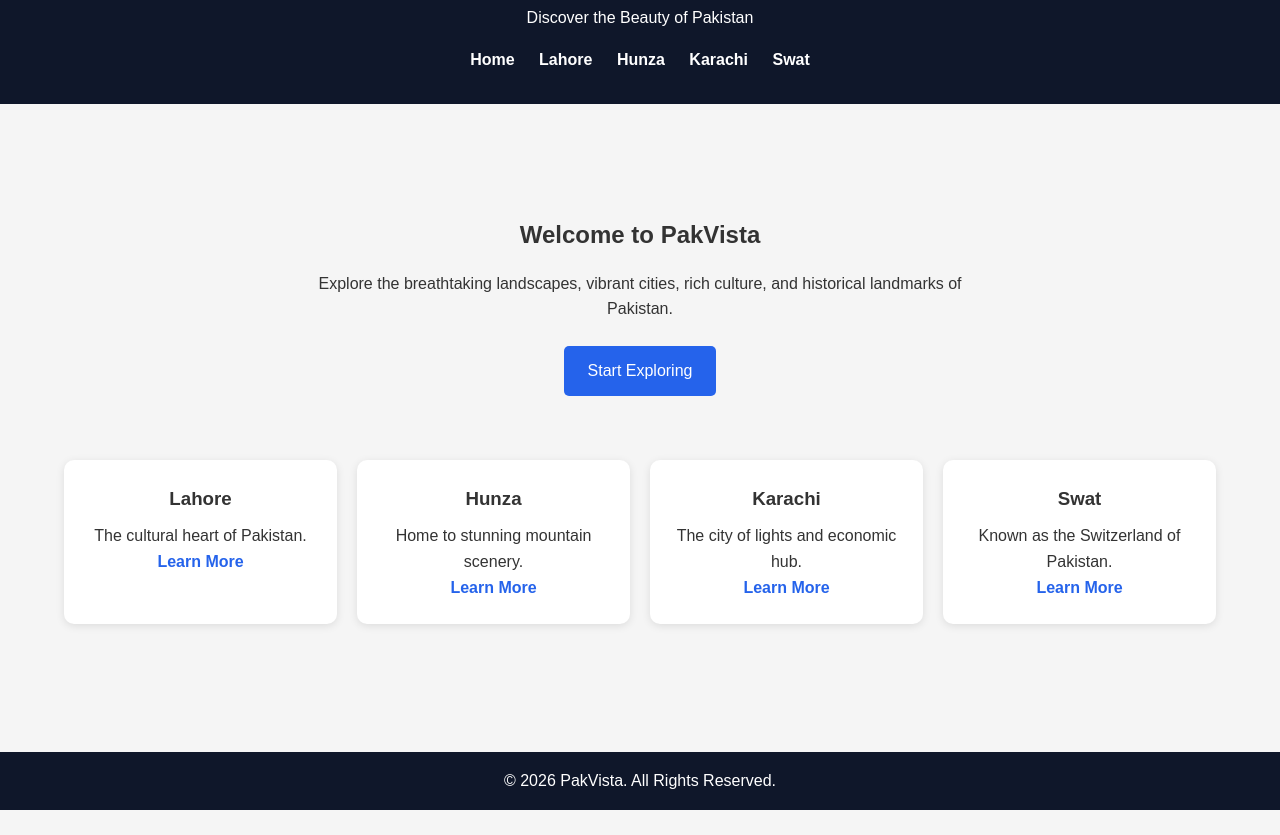
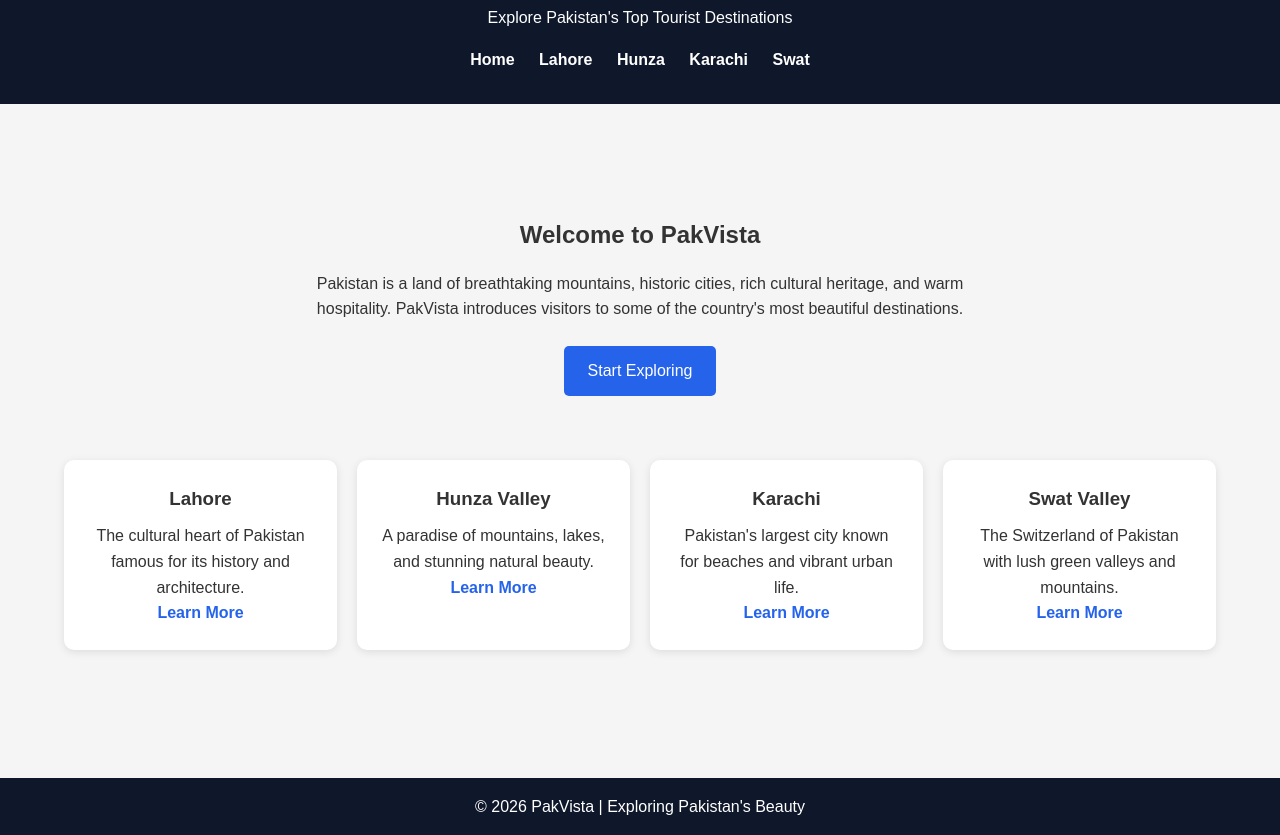
Before and after one commit to Abdullah-0024/pakvista-cicd, a website built with Parcel: page index.html in a window 1280 px wide. Shown: the part 86-921 px from the top of the page. Before the commit the page ends 896 px from the top, so only its background shows below. Built offline with nearby package versions, Linux system fonts and the light colour scheme.

Commit message:
Fix some bugs

```diff
--- a/index.html
+++ b/index.html
@@ -3,7 +3,7 @@
 <head>
     <meta charset="UTF-8">
     <meta name="viewport" content="width=device-width, initial-scale=1.0">
-    <title>PakVista - Discover Pakistan</title>
+    <title>PakVista - Explore Pakistan</title>
     <link rel="stylesheet" href="style.css">
 </head>
 <body>
@@ -11,7 +11,7 @@
 <header>
     <div class="container">
         <h1>PakVista</h1>
-            <p>Discover the Beauty of Pakistan</p>
+        <p>Explore Pakistan's Top Tourist Destinations</p>
 
         <nav>
             <ul>
@@ -25,47 +25,53 @@
     </div>
 </header>
 
-    <main class="container">
+<main>
+    <div class="container">
 
         <section class="hero">
             <h2>Welcome to PakVista</h2>
             <p>
-                Explore the breathtaking landscapes, vibrant cities,
-                rich culture, and historical landmarks of Pakistan.
+                Pakistan is a land of breathtaking mountains, historic cities,
+                rich cultural heritage, and warm hospitality. PakVista introduces
+                visitors to some of the country's most beautiful destinations.
             </p>
-            <a href="hunza.html" class="btn">Start Exploring</a>
+
+            <a href="lahore.html" class="btn">Start Exploring</a>
         </section>
 
-        <section class="cards">
+        <div class="cards">
+
             <div class="card">
                 <h3>Lahore</h3>
-                <p>The cultural heart of Pakistan.</p>
+                <p>The cultural heart of Pakistan famous for its history and architecture.</p>
                 <a href="lahore.html">Learn More</a>
             </div>
 
             <div class="card">
-                <h3>Hunza</h3>
-                <p>Home to stunning mountain scenery.</p>
+                <h3>Hunza Valley</h3>
+                <p>A paradise of mountains, lakes, and stunning natural beauty.</p>
                 <a href="hunza.html">Learn More</a>
             </div>
 
             <div class="card">
                 <h3>Karachi</h3>
-                <p>The city of lights and economic hub.</p>
+                <p>Pakistan's largest city known for beaches and vibrant urban life.</p>
                 <a href="karachi.html">Learn More</a>
             </div>
 
             <div class="card">
-                <h3>Swat</h3>
-                <p>Known as the Switzerland of Pakistan.</p>
+                <h3>Swat Valley</h3>
+                <p>The Switzerland of Pakistan with lush green valleys and mountains.</p>
                 <a href="swat.html">Learn More</a>
             </div>
-        </section>
 
+        </div>
+
+    </div>
 </main>
 
 <footer>
-        <p>&copy; 2026 PakVista. All Rights Reserved.</p>
+    <p>&copy; 2026 PakVista | Exploring Pakistan's Beauty</p>
 </footer>
 
 </body>
--- a/style.css
+++ b/style.css
@@ -108,3 +108,15 @@ footer {
     padding: 1rem;
     margin-top: 2rem;
 }
+.img-placeholder {
+    height: 180px;
+    background-color: #e5e7eb;
+    border: 2px dashed #94a3b8;
+    border-radius: 8px;
+    display: flex;
+    align-items: center;
+    justify-content: center;
+    margin-bottom: 1rem;
+    font-weight: bold;
+    color: #64748b;
+}
```
Lines whose indentation alone changed are shown as unchanged.
